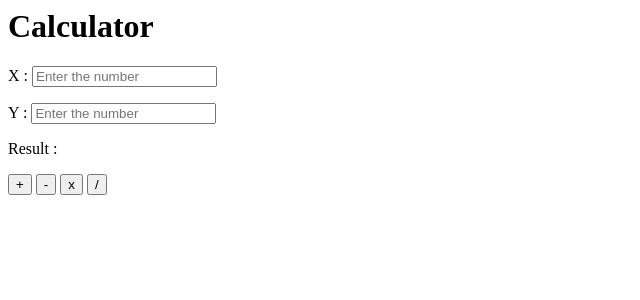
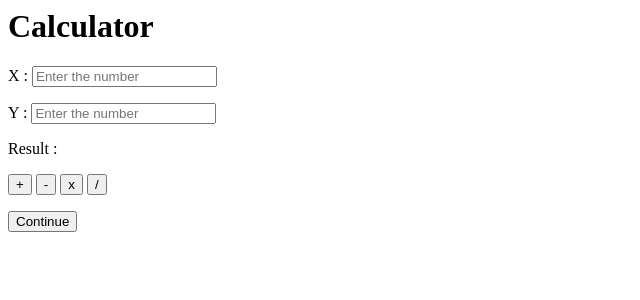
Before and after one commit to Nutnicha-S/6101012630089, a Django app: page /home in a window 1280 px wide. Shown: the top 300 px of the page, without its empty margins (0-640 px from the left). Run offline with Django 3.2, Linux system fonts and the light colour scheme.

Commit message:
Create Continue button in home.html

```diff
--- a/lists/template/home.html
+++ b/lists/template/home.html
@@ -16,6 +16,7 @@
         <button type="submit" id="mul" name="multiple">x</button>
         <button type="submit" id="div" name="divide">/</button>
         </p>
+        <button type="submit" id="con" name="continue">Continue</button>
         </form>
     </body>
 </html>
--- a/lists/views.py
+++ b/lists/views.py
@@ -29,4 +29,7 @@ def Calculate(request) :
         Result = input1 / input2
     else :
         Result = 'Please Enter the number!'
+
+    if 'continue' in request.POST:
+        input1 = float(Result)
     return render(request, 'home.html',{'Result':Result})
```
